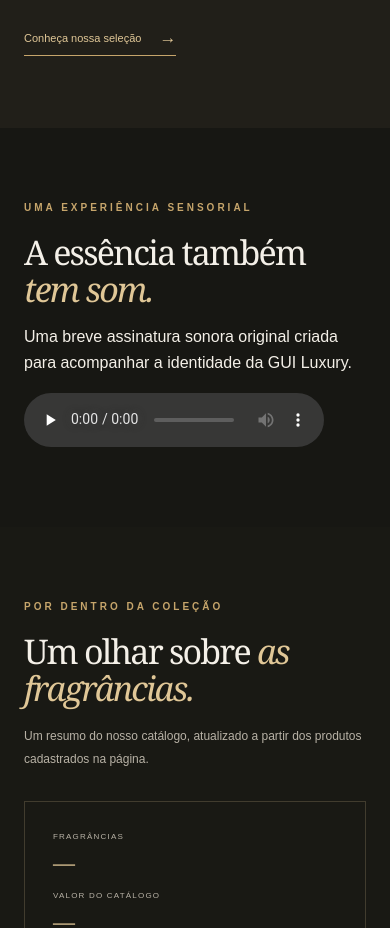
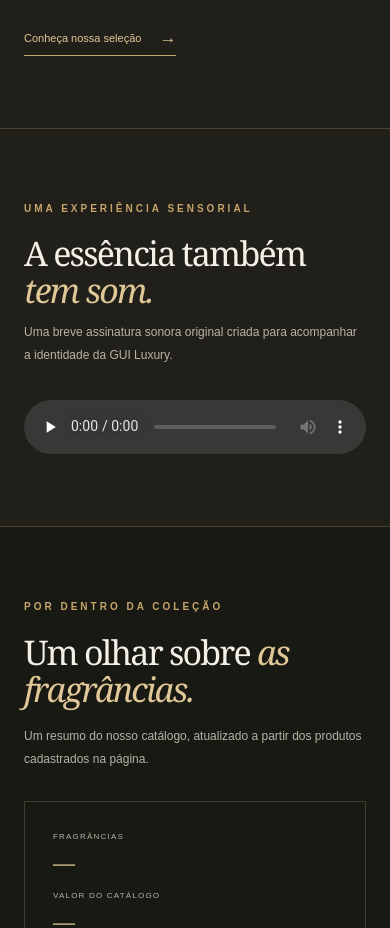
Before and after one commit to oguigui/minha-perfumaria, a plain HTML site: page index.html in a window 390 px wide. Shown: the part 2464-3392 px from the top of the page. Drawn offline with Linux system fonts and the light colour scheme.

Commit message:
style: adiciona estilos responsivos para seção de áudio

```diff
--- a/css/style.css
+++ b/css/style.css
@@ -219,3 +219,11 @@ input[type="radio"], input[type="checkbox"] { accent-color: var(--dourado); }
 .fonte-externa { color: var(--texto-suave); font-size: 11px; line-height: 1.8; }
 .fonte-externa a { color: var(--dourado-claro); text-decoration: underline; text-underline-offset: 3px; }
 @media (max-width: 720px) { .filtro-preco { width: 100%; justify-content: space-between; } }
+
+
+/* Assinatura sonora: controles nativos mantêm acessibilidade por teclado. */
+.audio-marca { display: grid; grid-template-columns: minmax(0, 1fr) minmax(260px, .8fr); align-items: center; gap: 40px; background: #211f19; border-top: 1px solid var(--borda); border-bottom: 1px solid var(--borda); }
+.audio-texto h2 { margin: 0; font: 400 clamp(34px, 4.4vw, 54px)/1.08 var(--serifada); }
+.audio-texto > p:last-child { max-width: 460px; color: var(--texto-suave); font-size: 12px; line-height: 1.9; }
+.audio-marca audio { width: 100%; accent-color: var(--dourado); }
+@media (max-width: 720px) { .audio-marca { grid-template-columns: 1fr; gap: 22px; } }
```
